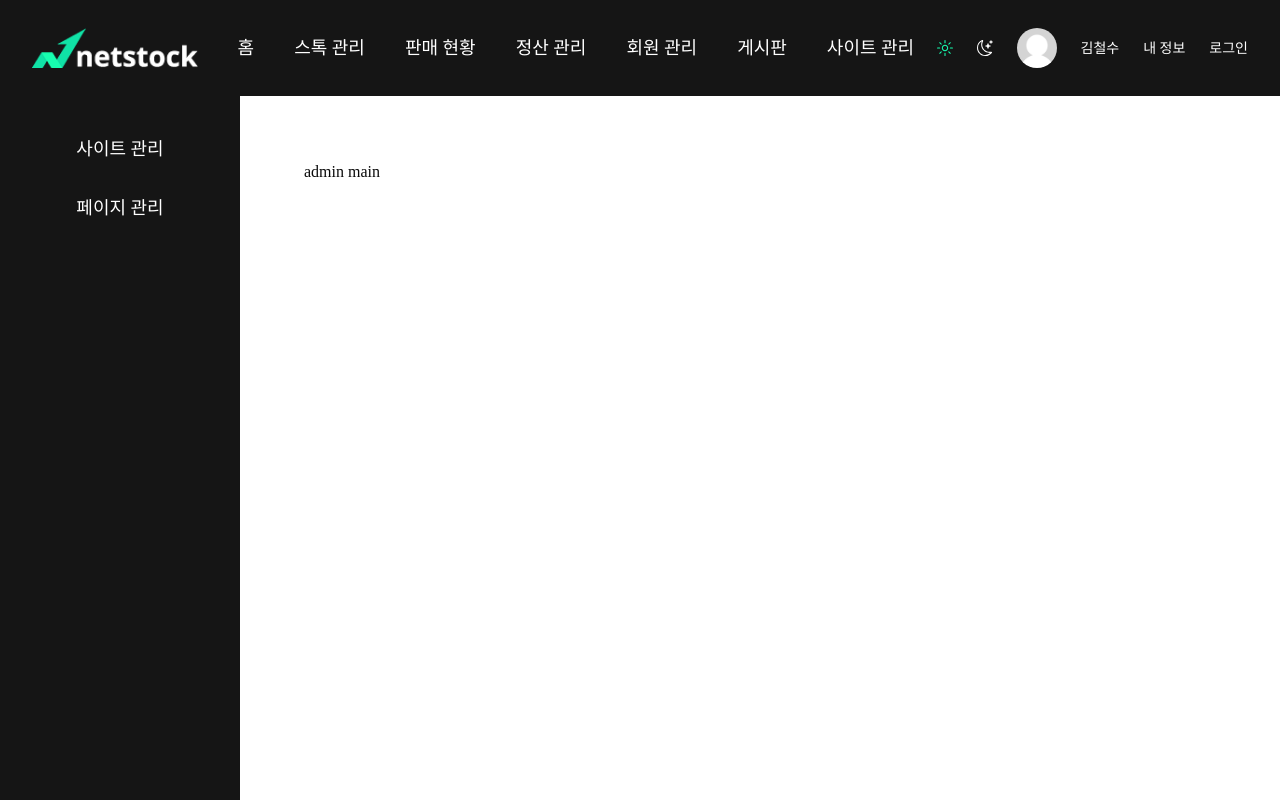
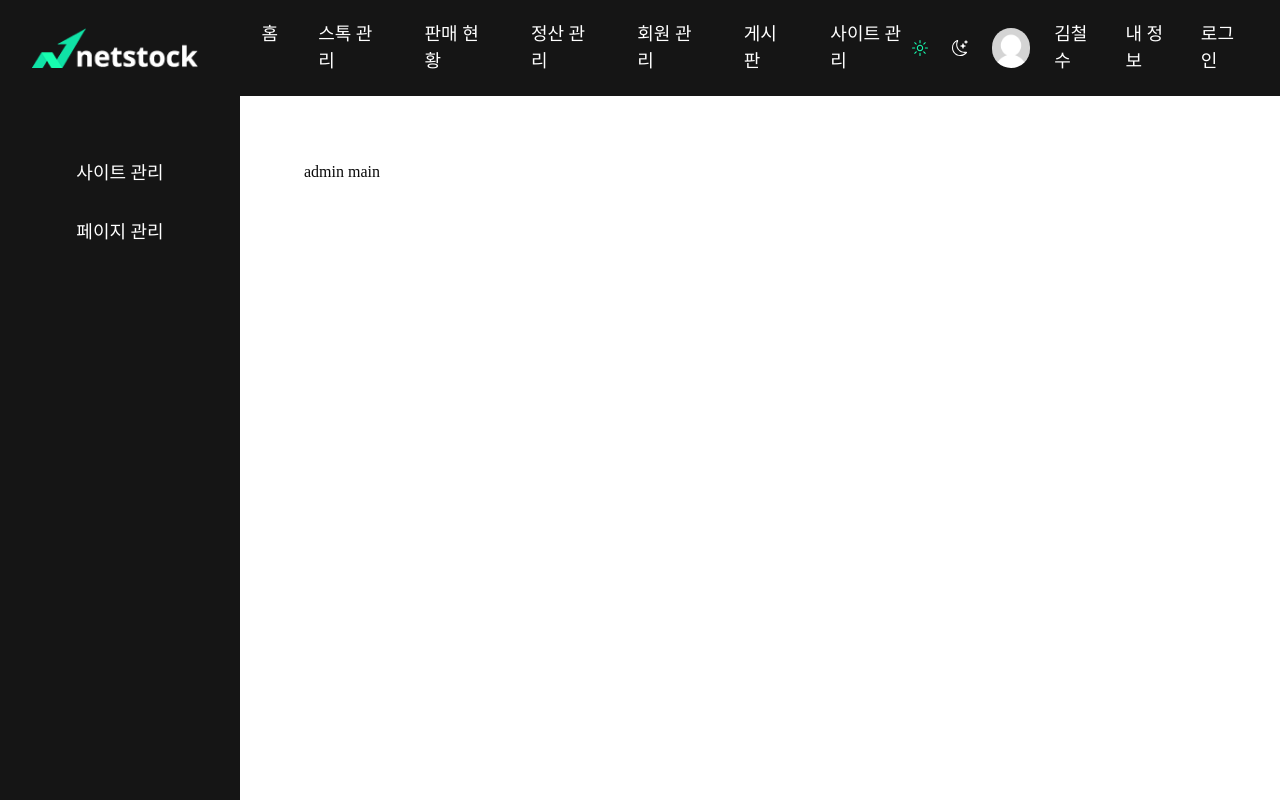
Before and after one commit to netmaru-dev/nnetstock-front, a React (Vite) app: page /admin in a window 1280 px wide. Built offline with nearby package versions, Linux system fonts and the light colour scheme; a web font is replaced by a local one.

Commit message:
💄 style: 자잘한 스타일 수정

```diff
--- a/src/admin/components/common/menu/menuList/MenuList.tsx
+++ b/src/admin/components/common/menu/menuList/MenuList.tsx
@@ -20,7 +20,7 @@ const MenuList = () => {
         {MENU_ITEMS.map(item => (
           <MenuItem
             key={item.id}
-            size='large'
+            size='medium'
             label={item.label}
             isActive={activeIdx === item.id}
             onClick={() => setActiveIdx(item.id)}
--- a/src/admin/components/common/menu/personalMenuList/PersonalMenuList.tsx
+++ b/src/admin/components/common/menu/personalMenuList/PersonalMenuList.tsx
@@ -13,9 +13,9 @@ const PersonalMenuList = () => {
     <>
       <nav className='flex items-center gap-6 text-white'>
         <ProfileImage />
-        <TextItem size='small' label={userName} className='text-white' />
-        <MenuItem size='small' label='내 정보' />
-        <MenuItem size='small' label='로그인' />
+        <TextItem size='large' label={userName} className='text-white' />
+        <MenuItem size='medium' label='내 정보' />
+        <MenuItem size='medium' label='로그인' />
       </nav>
     </>
   );
--- a/src/admin/components/common/menu/sideMenuList/SideMenuList.tsx
+++ b/src/admin/components/common/menu/sideMenuList/SideMenuList.tsx
@@ -14,7 +14,7 @@ const SideMenuList = () => {
       {SIDE_MENU_ITEMS.map(item => (
         <MenuItem
           key={item.id}
-          size='large'
+          size='medium'
           label={item.label}
           isActive={activeIdx === item.id}
           onClick={() => setActiveIdx(item.id)}
--- a/src/admin/components/layouts/Header.tsx
+++ b/src/admin/components/layouts/Header.tsx
@@ -7,7 +7,7 @@ const Header = () => {
   return (
     // <header className='flex justify-between p-8 bg-bg_night'>
     <header className='flex h-24 justify-between bg-bg_night px-8 py-0'>
-      <div className='flex items-center gap-10'>
+      <div className='flex items-center gap-16'>
         <Logo />
         <MenuList />
       </div>
--- a/src/admin/components/layouts/SideMenu.tsx
+++ b/src/admin/components/layouts/SideMenu.tsx
@@ -2,7 +2,7 @@ import SideMenuList from '../common/menu/sideMenuList/SideMenuList';
 
 const SideMenu = () => {
   return (
-    <nav className='flex h-full w-60 items-start justify-center bg-bg_night px-8 py-10'>
+    <nav className='flex h-full w-60 items-start justify-center bg-bg_night px-8 py-16'>
       <SideMenuList />
     </nav>
   );
--- a/src/common/components/ui/menuItem/MenuItem.tsx
+++ b/src/common/components/ui/menuItem/MenuItem.tsx
@@ -17,9 +17,9 @@ const MenuItem = ({ size = 'medium', label, isActive = false, onClick }: MenuIte
       className={clsx(
         'font-medium',
         {
-          'text-14': size === 'small',
-          'text-16': size === 'medium',
-          'text-18': size === 'large',
+          'text-16': size === 'small',
+          'text-18': size === 'medium',
+          'text-20': size === 'large',
         },
         'cursor-pointer',
         'hover:text-main',
--- a/src/common/components/ui/textItem/TextItem.tsx
+++ b/src/common/components/ui/textItem/TextItem.tsx
@@ -2,7 +2,7 @@ import clsx from 'clsx';
 
 interface TextItemProps {
   /** 텍스트 사이즈 */
-  size: 'small' | 'medium' | 'large' | 'title';
+  size?: 'small' | 'medium' | 'large' | 'title' | 'sub-title';
   /** 텍스트 내용 */
   label: string;
   /** 클릭 이벤트 */
@@ -34,6 +34,7 @@ const TextItem = ({
           'text-14': size === 'small',
           'text-16': size === 'medium',
           'text-18': size === 'large',
+          'text-22 font-semibold': size === 'sub-title',
           'text-28 font-extrabold': size === 'title',
         },
         isPointer && 'cursor-pointer',
--- a/src/components/ui/button.tsx
+++ b/src/components/ui/button.tsx
@@ -5,11 +5,11 @@ import { cva, type VariantProps } from 'class-variance-authority';
 import { cn } from '@/lib/utils';
 
 const buttonVariants = cva(
-  'hover:text-main inline-flex items-center justify-center gap-2 whitespace-nowrap rounded-md text-sm font-medium transition-colors focus-visible:outline-none focus-visible:ring-1 focus-visible:ring-ring disabled:pointer-events-none disabled:opacity-50 [&_svg]:pointer-events-none [&_svg]:size-4 [&_svg]:shrink-0',
+  'inline-flex items-center justify-center gap-2 whitespace-nowrap rounded-md text-sm font-medium transition-colors focus-visible:outline-none focus-visible:ring-1 focus-visible:ring-ring disabled:pointer-events-none disabled:opacity-50 [&_svg]:pointer-events-none [&_svg]:size-4 [&_svg]:shrink-0',
   {
     variants: {
       variant: {
-        default: 'bg-primary text-primary-foreground shadow hover:bg-primary/90',
+        default: 'bg-primary text-primary-foreground shadow hover:bg-primary/50',
         destructive: 'bg-destructive text-destructive-foreground shadow-sm hover:bg-destructive/90',
         outline:
           'border text-muted-foreground border-input bg-background shadow-sm hover:bg-accent hover:text-accent-foreground',
--- a/src/index.css
+++ b/src/index.css
@@ -7,7 +7,7 @@
 
 @layer base {
   * {
-    @apply box-border;
+    @apply box-border border-border;
   }
   html,
   body {
@@ -19,6 +19,7 @@
   }
   body {
     @apply flex h-full flex-col;
+    @apply bg-background text-foreground;
   }
   main {
     @apply flex flex-1 overflow-y-auto;
@@ -26,6 +27,7 @@
   section {
     @apply flex-1 p-16;
   }
+
   :root {
     --background: 0 0% 100%;
 
@@ -128,11 +130,10 @@
   }
 }
 
-@layer base {
-  * {
-    @apply border-border;
-  }
-  body {
-    @apply bg-background text-foreground;
-  }
+.ql-container {
+  height: 100%;
 }
+.ql-editor {
+  font-size: 16px;
+  padding: 2rem;
+}
```
